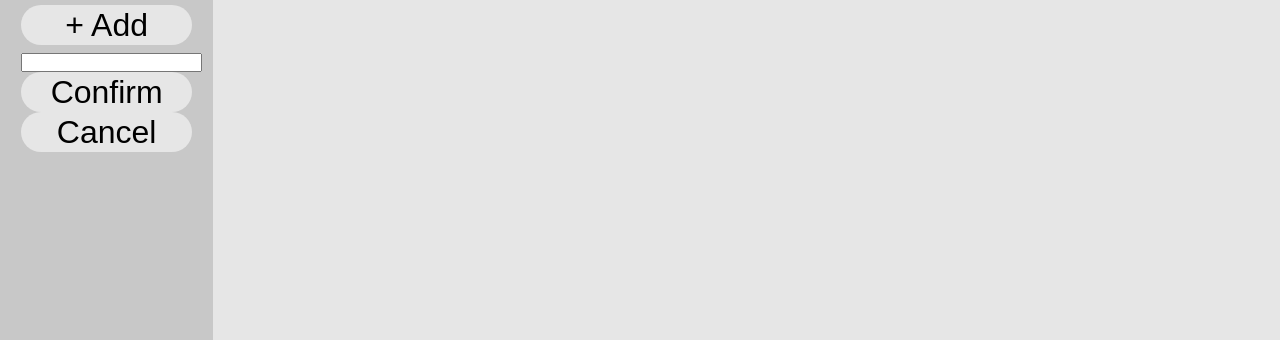
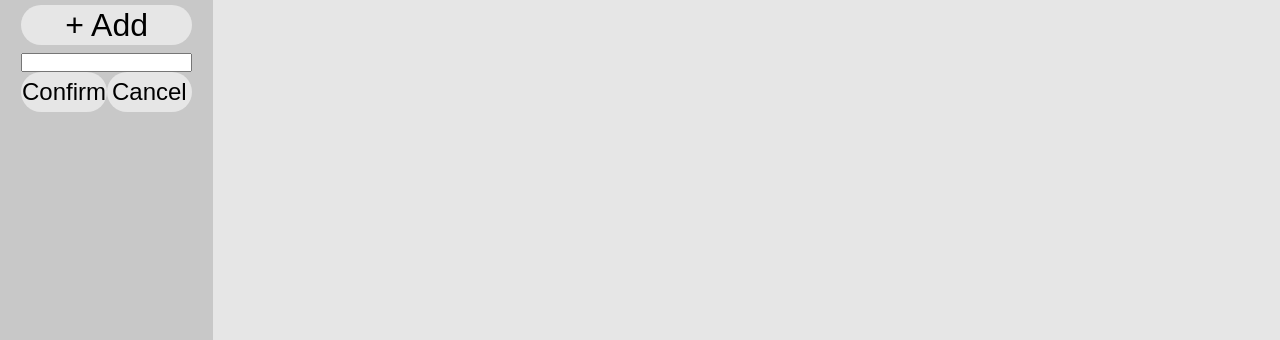
Before and after one commit to ZippyDaFish/Todo-List, a website built with webpack: page dist/index.html in a window 1280 px wide. Shown: the part 460-800 px from the top of the page. Built offline with nearby package versions, Linux system fonts and the light colour scheme.

Commit message:
Add further project confirmation templating

```diff
--- a/dist/index.html
+++ b/dist/index.html
@@ -25,10 +25,12 @@
                 <div>
                     <button id="project-add-btn" class="button-dash rounded-corners">+ Add</button>
                 </div>
-                <div>
+                <div id="project-add-div" class="flex-container">
                     <input type="text">
-                    <button id="project-add-btn-confirm" class="button-dash rounded-corners">Confirm</button>
-                    <button id="project-add-btn-cancel" class="button-dash rounded-corners">Cancel</button>
+                    <div>
+                        <button id="project-add-btn-confirm" class="button-dash-secondary rounded-corners">Confirm</button>
+                        <button id="project-add-btn-cancel" class="button-dash-secondary rounded-corners">Cancel</button>
+                    </div>
                 </div>
             </div>
         </div>
--- a/dist/styles.css
+++ b/dist/styles.css
@@ -30,6 +30,14 @@
     border: none;
     background-color: var(--color-light);
 }
+.button-dash-secondary {
+    width: 50%;
+    height: 5vh;
+    font-size: 150%;
+    border: none;
+    background-color: var(--color-light);
+}
+
 .button-todo {
     font-size: 200%;
     border: none;
@@ -66,6 +74,14 @@
     margin: 10%;
     gap: 1vh;
 }
+#project-add-div {
+    flex-direction: column;
+    align-items: stretch;
+}
+#project-add-div > div {
+    display: flex;
+    justify-content: space-around;
+}
 
 .content {
     grid-row: 2 / 7;
```
